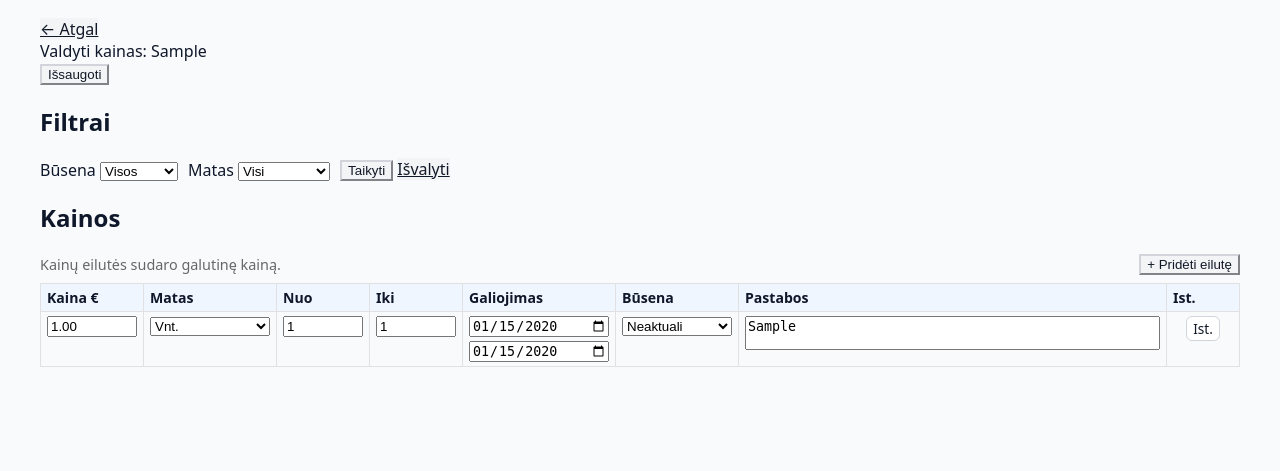
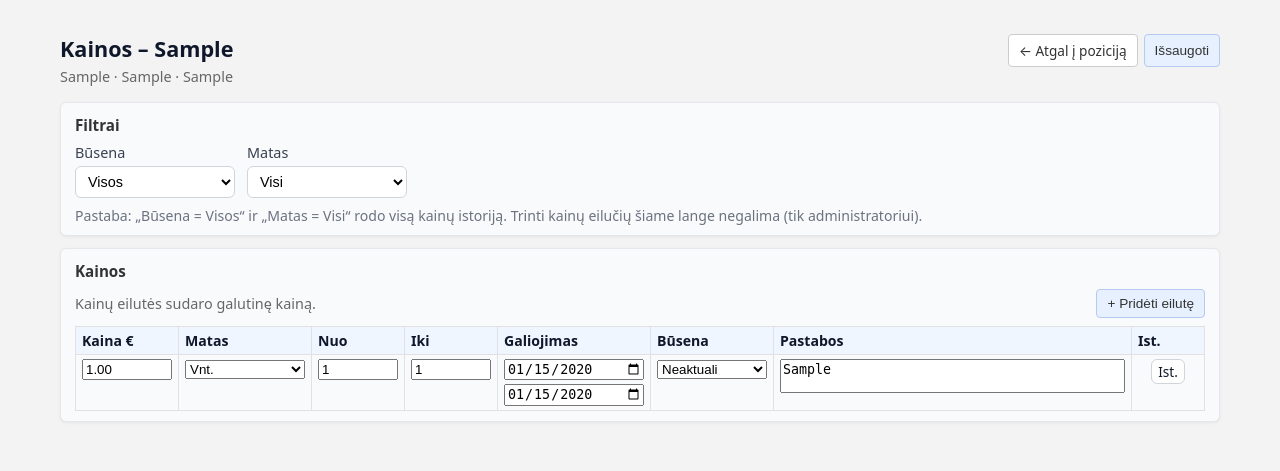
Before and after one commit to raimisbo/Elameta-registras-naujas, a Django app: page /pozicijos/1/kainos/ in a window 1280 px wide. Shown: the top 471 px of the page. Run offline with Django 5.2, Linux system fonts and the light colour scheme; tables that the repository leaves empty hold one stand-in row (values such as "Sample post"); parts of the project's set-up code (start-up, migrations or seed data) failed here and were passed over.

Commit message:
26-01-17 Sutvarkytas kainu CSS, rezio rodymas

```diff
--- a/pozicijos/templates/pozicijos/kainos_list.html
+++ b/pozicijos/templates/pozicijos/kainos_list.html
@@ -1,70 +1,119 @@
 {% extends "base.html" %}
-{% load static %}
 
-{% block title %}Valdyti kainas{% endblock %}
+{% block title %}Kainos – {{ pozicija.poz_kodas|default:pozicija.id }}{% endblock %}
+{% block body_class %}pozicija-detail-page{% endblock %}
+
+{% block page_css %}
+<style>
+  /* Perimame pozicijos kortelės (detail) spalvinį sprendimą */
+  .pozicija-detail-page { background:#f3f3f3; }
+  .pozicija-detail-page .kainos-container { max-width:1200px; margin:0 auto; padding:16px 20px 32px; }
+
+  .pozicija-detail-page .detail-header-bar { display:flex; justify-content:space-between; align-items:flex-start; gap:12px; margin-bottom:16px; flex-wrap:wrap; }
+  .pozicija-detail-page .detail-header-main { min-width:0; }
+  .pozicija-detail-page .detail-header-title { margin:0 0 4px; font-size:1.35rem; font-weight:600; }
+  .pozicija-detail-page .detail-header-sub { margin:0; font-size:0.9rem; color:#666; }
+
+  .pozicija-detail-page .detail-header-actions { display:flex; flex-wrap:wrap; gap:6px; justify-content:flex-end; }
+  .pozicija-detail-page .btn-action { display:inline-flex; align-items:center; justify-content:center; padding:6px 10px; font-size:0.85rem; border-radius:4px; border:1px solid #ccc; background:#fff; color:#333; text-decoration:none; cursor:pointer; white-space:nowrap; }
+  .pozicija-detail-page .btn-action:hover { background:#f0f0f0; }
+  .pozicija-detail-page .btn-action.btn-secondary { background:#e7f0ff; border-color:#b6c9f0; }
+  .pozicija-detail-page .btn-action.btn-secondary:hover { background:#d7e4ff; }
+
+  .pozicija-detail-page .poz-card { background:#f9fafb; border:1px solid #e5e7eb; border-radius:6px; padding:12px 14px 10px; box-shadow:0 1px 3px rgba(15,23,42,0.06); }
+  .pozicija-detail-page .poz-card-title { margin:0 0 8px; font-size:0.95rem; font-weight:600; color:#333; }
+
+  .pozicija-detail-page .filters { display:flex; gap:12px; align-items:flex-end; flex-wrap:wrap; }
+  .pozicija-detail-page .filters label { display:flex; flex-direction:column; gap:4px; font-size:0.9rem; color:#374151; }
+  .pozicija-detail-page .filters select {
+    border:1px solid #d1d5db;
+    border-radius:6px;
+    padding:6px 8px;
+    font-size:0.9rem;
+    min-width:160px;
+    background:#fff;
+  }
+
+  .pozicija-detail-page .note { margin-top:8px; color:#6b7280; font-size:0.88rem; line-height:1.35; }
+  .pozicija-detail-page .note code { background:#eef2ff; padding:1px 4px; border-radius:4px; }
+</style>
+{% endblock %}
 
 {% block content %}
-<div class="detail-wrap">
+<div class="kainos-container">
 
-  <div class="detail-header">
-    <div class="detail-header-left">
-      <a class="btn-action btn-secondary" href="{% url 'pozicijos:detail' pozicija.pk %}">← Atgal</a>
-      <div class="detail-title">
-        Valdyti kainas: {{ pozicija.poz_kodas|default:pozicija.id }}
-      </div>
+  <div class="detail-header-bar">
+    <div class="detail-header-main">
+      <h1 class="detail-header-title">Kainos – {{ pozicija.poz_kodas|default:pozicija.id }}</h1>
+      <p class="detail-header-sub">
+        {% if pozicija.poz_pavad %}{{ pozicija.poz_pavad }}{% endif %}
+        {% if pozicija.klientas %}{% if pozicija.poz_pavad %} · {% endif %}{{ pozicija.klientas }}{% endif %}
+        {% if pozicija.projektas %} · {{ pozicija.projektas }}{% endif %}
+      </p>
     </div>
 
     <div class="detail-header-actions">
-      {# SVARBU: mygtukas nebesubmitina "per form=..." – Safari čia mėgsta iškrėsti fokusų #}
+      <a class="btn-action" href="{% url 'pozicijos:detail' pozicija.pk %}">← Atgal į poziciją</a>
+
+      {# Viršutinis mygtukas: type=button + requestSubmit (Safari saugiklis) #}
       <button class="btn-action btn-secondary" type="button" id="kainos-submit-top">Išsaugoti</button>
     </div>
   </div>
 
-  <section class="poz-card" style="margin-top:12px;">
+  <section class="poz-card" style="margin-bottom:12px;">
     <h2 class="poz-card-title">Filtrai</h2>
 
-    <form id="kainos-filters" method="get" style="display:flex;gap:10px;flex-wrap:wrap;align-items:flex-end;">
-      <div class="form-field">
-        <label for="id_busena">Būsena</label>
-        <select name="busena" id="id_busena">
+    <form method="get" action="" class="filters" id="kainos-filters">
+      <label>
+        Būsena
+        <select name="busena" onchange="this.form.submit()">
           <option value="" {% if not busena %}selected{% endif %}>Visos</option>
           <option value="aktuali" {% if busena == "aktuali" %}selected{% endif %}>Aktuali</option>
           <option value="sena" {% if busena == "sena" %}selected{% endif %}>Neaktuali</option>
         </select>
-      </div>
+      </label>
 
-      <div class="form-field">
-        <label for="id_matas">Matas</label>
-        <select name="matas" id="id_matas">
+      <label>
+        Matas
+        {# SVARBU: value turi sutapti su DB (MATAS_CHOICES): "Vnt." / "kg" / "komplektas" #}
+        <select name="matas" onchange="this.form.submit()">
           <option value="" {% if not matas %}selected{% endif %}>Visi</option>
-          <option value="vnt" {% if matas == "vnt" %}selected{% endif %}>Vnt.</option>
+          <option value="Vnt." {% if matas == "Vnt." %}selected{% endif %}>Vnt.</option>
           <option value="kg" {% if matas == "kg" %}selected{% endif %}>kg</option>
-          <option value="komplektas" {% if matas == "komplektas" %}selected{% endif %}>Komplektas</option>
+          <option value="komplektas" {% if matas == "komplektas" %}selected{% endif %}>komplektas</option>
         </select>
-      </div>
+      </label>
 
-      <div class="form-field">
-        <button class="btn-action btn-secondary" type="submit">Taikyti</button>
-        <a class="btn-action btn-secondary" href="{% url 'pozicijos:kainos_list' pozicija.pk %}">Išvalyti</a>
-      </div>
+      <noscript>
+        <button class="btn-action" type="submit">Filtruoti</button>
+      </noscript>
+    </form>
+
+    <div class="note">
+      Pastaba: „Būsena = Visos“ ir „Matas = Visi“ rodo visą kainų istoriją.
+      {% if not kainos_can_delete %}
+        Trinti kainų eilučių šiame lange negalima (tik administratoriui).
+      {% endif %}
+    </div>
+  </section>
+
+  <section class="poz-card">
+    <h2 class="poz-card-title">Kainos</h2>
+
+    <form method="post"
+          id="kainos-form"
+          action="{% url 'pozicijos:kainos_list' pozicija.pk %}{% if busena or matas %}?{% if busena %}busena={{ busena|urlencode }}{% endif %}{% if busena and matas %}&{% endif %}{% if matas %}matas={{ matas|urlencode }}{% endif %}{% endif %}">
+      {% csrf_token %}
+
+      {# realus submit formos viduje #}
+      <button type="submit" id="kainos-submit-real" style="position:absolute;left:-9999px;top:auto;width:1px;height:1px;overflow:hidden;">Išsaugoti</button>
+
+      <input type="hidden" name="_busena" value="{{ busena }}">
+      <input type="hidden" name="_matas" value="{{ matas }}">
+
+      {% include "pozicijos/components/kainos_formset.html" with formset=formset kainos_can_delete=kainos_can_delete %}
     </form>
   </section>
-
-  <form method="post" id="kainos-form" action="{% url 'pozicijos:kainos_list' pozicija.pk %}{% if busena or matas %}?{% if busena %}busena={{ busena }}{% endif %}{% if busena and matas %}&{% endif %}{% if matas %}matas={{ matas }}{% endif %}{% endif %}">
-    {% csrf_token %}
-
-    {# Realus submit mygtukas pačios formos viduje – kad submit visada pasiimtų formset duomenis #}
-    <button type="submit" id="kainos-submit-real" style="position:absolute;left:-9999px;top:auto;width:1px;height:1px;overflow:hidden;">Išsaugoti</button>
-
-    <input type="hidden" name="_busena" value="{{ busena }}">
-    <input type="hidden" name="_matas" value="{{ matas }}">
-
-    <section class="poz-card" style="margin-top:12px;">
-      <h2 class="poz-card-title">Kainos</h2>
-
-      {% include "pozicijos/components/kainos_formset.html" with formset=formset kainos_can_delete=kainos_can_delete %}
-    </section>
-  </form>
 
 </div>
 
```
Also changed, not shown: pozicijos/templates/pozicijos/_tbody.html (+13 -10 lines).
